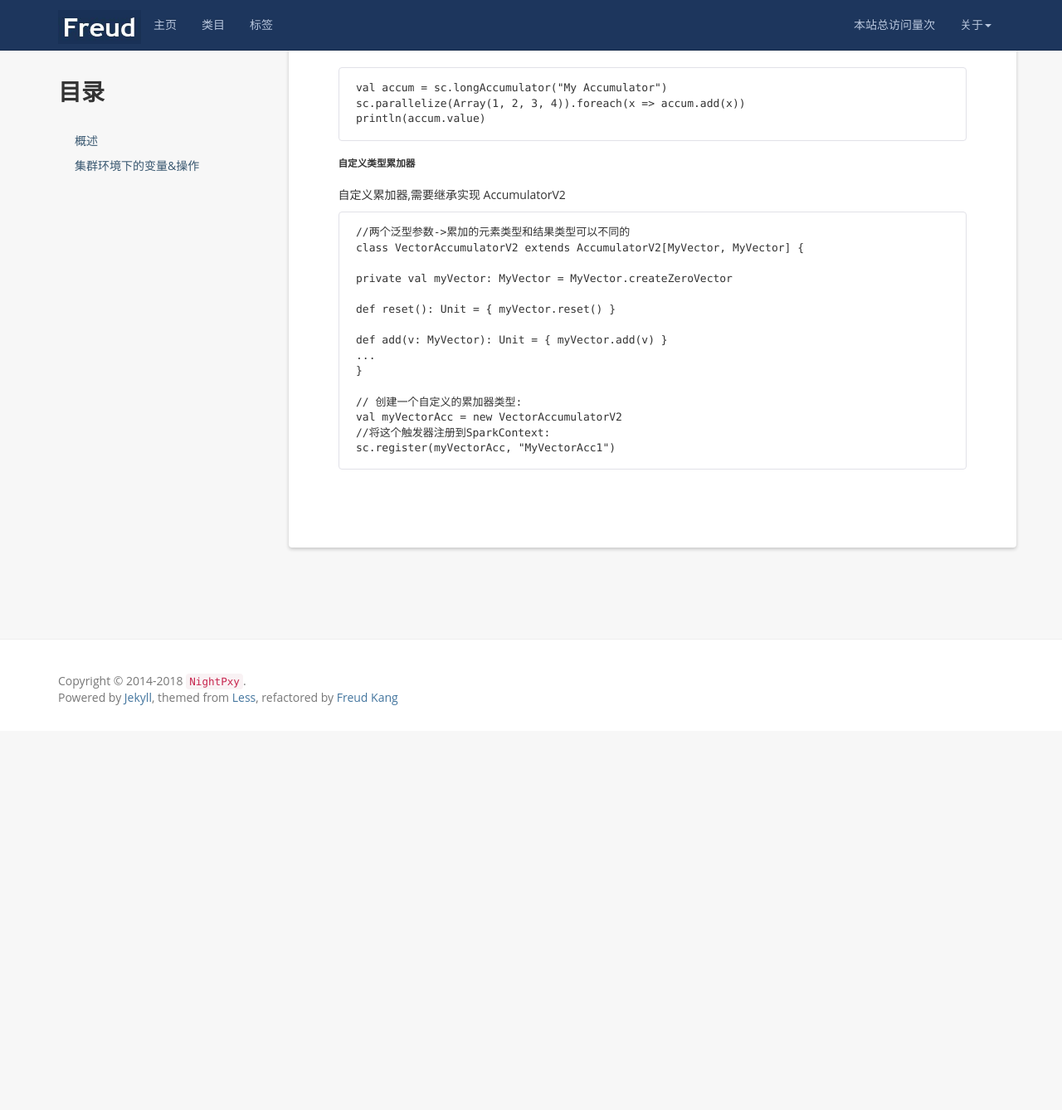
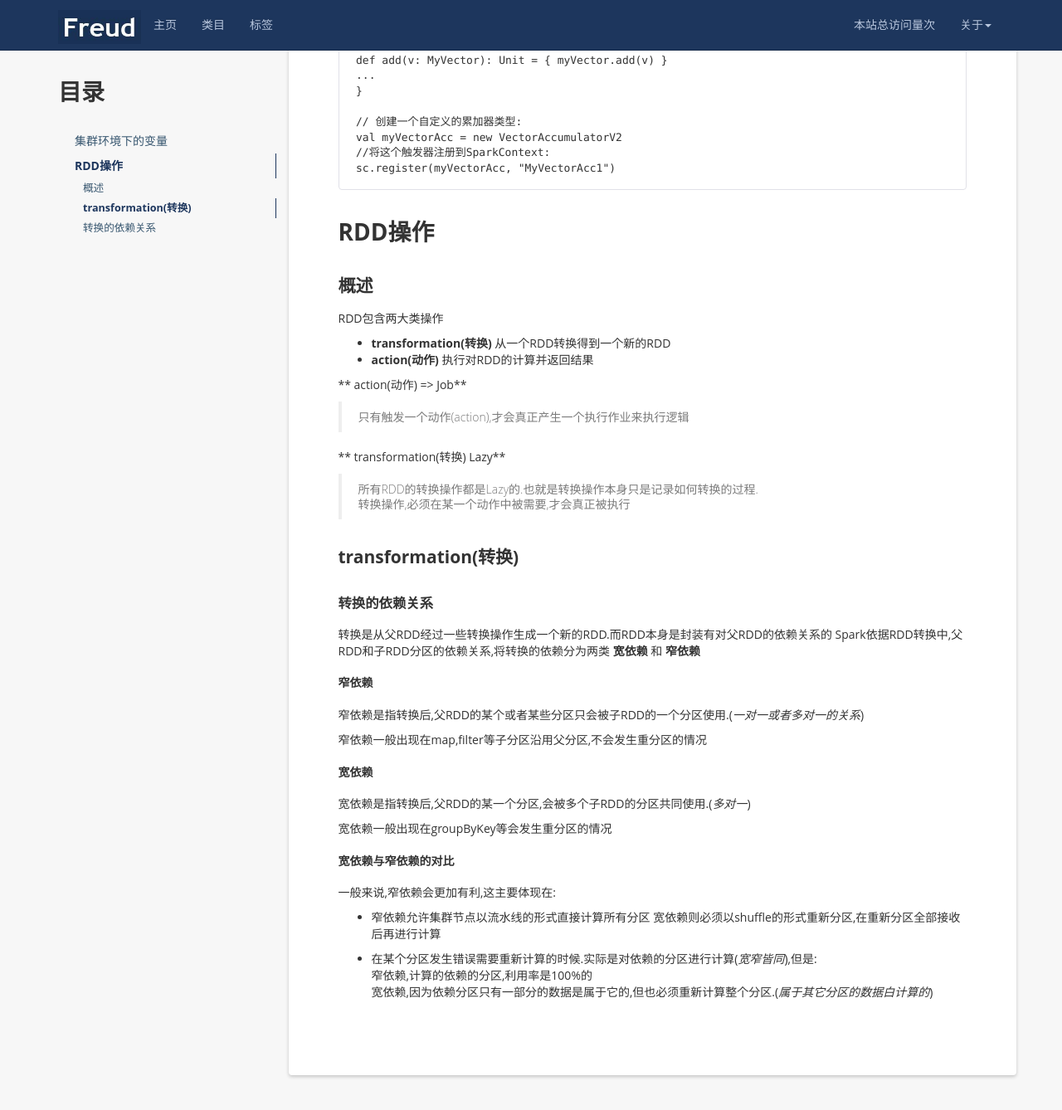
Before and after one commit to NightPxy/NightPxy.github.io, a Jekyll site: the page built from _posts/spark/2018-07-04-Spark-RDD变量&操作.md, in a window 1280 px wide and 1400 px high, scrolled down 1839 px. Shown: the top 1338 px of the window at 83% size. Built offline with Jekyll 4.4.1, drawn with Linux system fonts in a browser that asks for light colours; nearby versions of some CDN libraries; a script that is not in the unit is left out; comment, search, counter and statistics services are not loaded; before the commit the page ends 2720 px from its top, so only the background shows below that; some of the changed text lies outside the part shown.

Commit message:
RDD变量&操作

````diff
--- a/_posts/spark/2018-07-04-Spark-RDD变量&操作.md
+++ b/_posts/spark/2018-07-04-Spark-RDD变量&操作.md
@@ -100,3 +86,49 @@ val myVectorAcc = new VectorAccumulatorV2
 //将这个触发器注册到SparkContext:
 sc.register(myVectorAcc, "MyVectorAcc1")
 ```
+
+# RDD操作
+
+## 概述
+
+RDD包含两大类操作
+
+* **transformation(转换)**   从一个RDD转换得到一个新的RDD
+* **action(动作)**  执行对RDD的计算并返回结果
+
+** action(动作) => Job**
+> 只有触发一个动作(action),才会真正产生一个执行作业来执行逻辑
+
+** transformation(转换) Lazy**
+> 所有RDD的转换操作都是Lazy的.也就是转换操作本身只是记录如何转换的过程.
+> 转换操作,必须在某一个动作中被需要,才会真正被执行
+
+## transformation(转换)
+
+### 转换的依赖关系
+
+转换是从父RDD经过一些转换操作生成一个新的RDD.而RDD本身是封装有对父RDD的依赖关系的
+Spark依据RDD转换中,父RDD和子RDD分区的依赖关系,将转换的依赖分为两类 **宽依赖** 和 **窄依赖**
+
+#### 窄依赖
+
+窄依赖是指转换后,父RDD的某个或者某些分区只会被子RDD的一个分区使用.(*一对一或者多对一的关系*)
+
+窄依赖一般出现在map,filter等子分区沿用父分区,不会发生重分区的情况
+
+#### 宽依赖
+
+宽依赖是指转换后,父RDD的某一个分区,会被多个子RDD的分区共同使用.(*多对一*)
+
+宽依赖一般出现在groupByKey等会发生重分区的情况
+
+#### 宽依赖与窄依赖的对比
+
+一般来说,窄依赖会更加有利,这主要体现在:
+
+* 窄依赖允许集群节点以流水线的形式直接计算所有分区
+宽依赖则必须以shuffle的形式重新分区,在重新分区全部接收后再进行计算
+
+* 在某个分区发生错误需要重新计算的时候.实际是对依赖的分区进行计算(*宽窄皆同*),但是:
+窄依赖,计算的依赖的分区,利用率是100%的
+宽依赖,因为依赖分区只有一部分的数据是属于它的,但也必须重新计算整个分区.(*属于其它分区的数据白计算的*)
````
Also changed, not shown: other parts of _posts/spark/2018-07-04-Spark-RDD变量&操作.md (+1 -15 lines).
